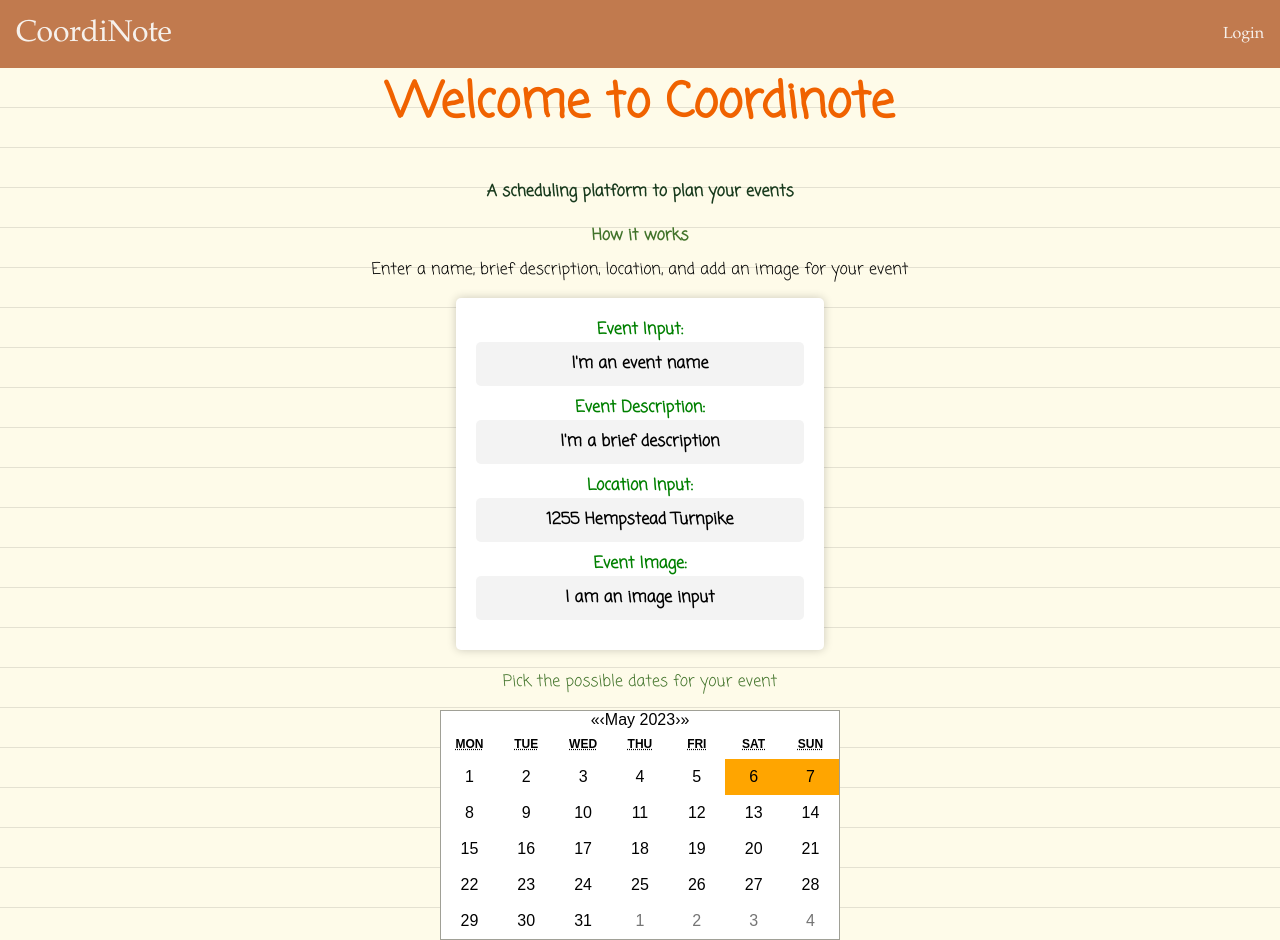
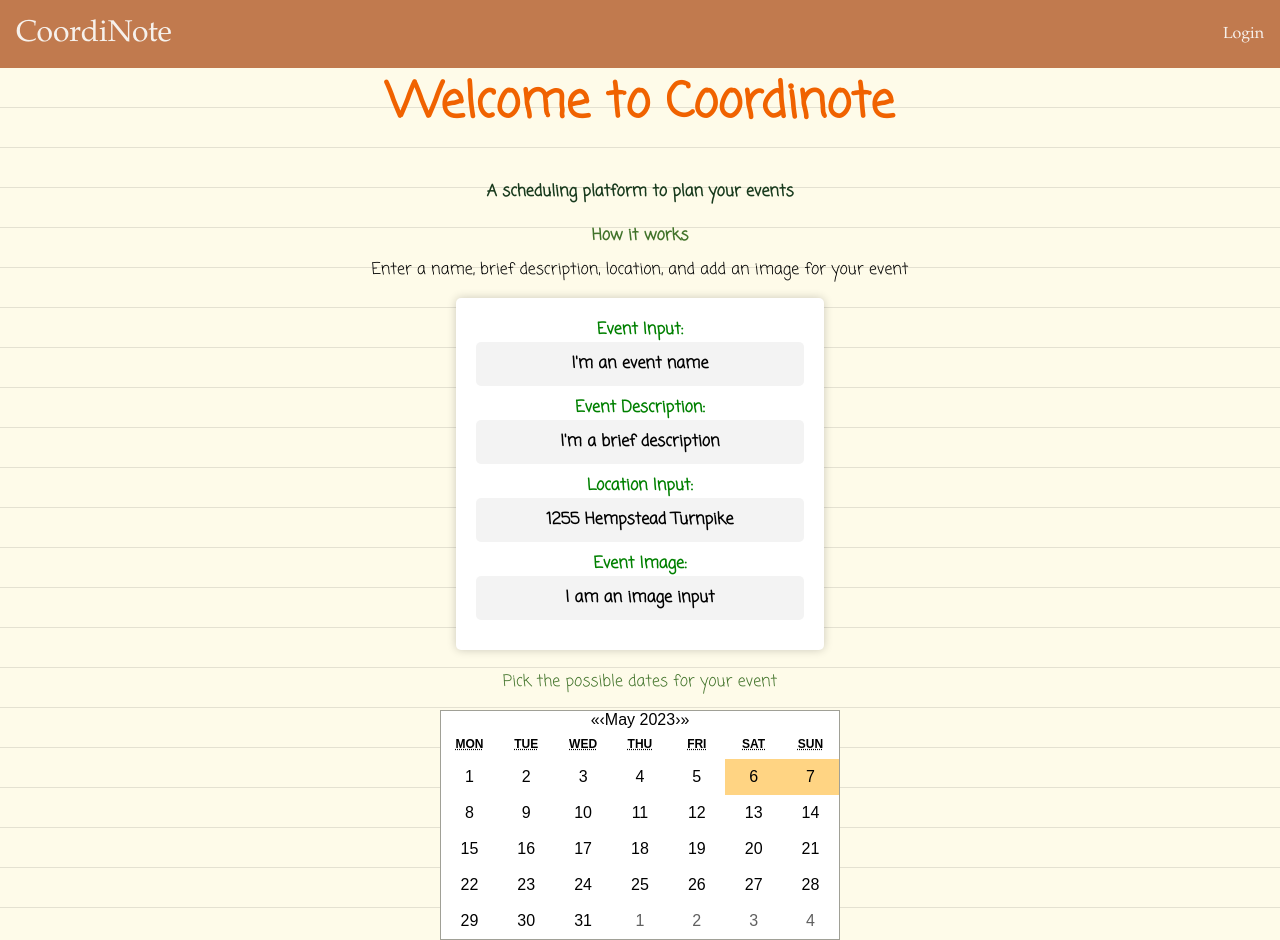
Before and after one commit to phill52/coordinote, a React (Create React App) app in the folder client/: page / in a window 1280 px wide. Built offline with nearby package versions, Linux system fonts and the light colour scheme; no server answers.

Commit message:
More tota11y fixes???

```diff
--- a/client/src/App.css
+++ b/client/src/App.css
@@ -255,7 +255,7 @@ span.cursor-pointer {
   border: 2px solid darkred !important;
 }
 .workpls{
-  background: orange;
+  background: rgb(255, 212, 131);
 }
 .react-calendar__month-view__weekdays {
   text-align: center;
@@ -304,7 +304,7 @@ span.cursor-pointer {
 }
 
 .react-calendar__month-view__days__day--neighboringMonth {
-  color: #757575;
+  color: #606060;
 }
 .react-calendar__tile:enabled:hover,
 .react-calendar__tile:enabled:focus {
```
